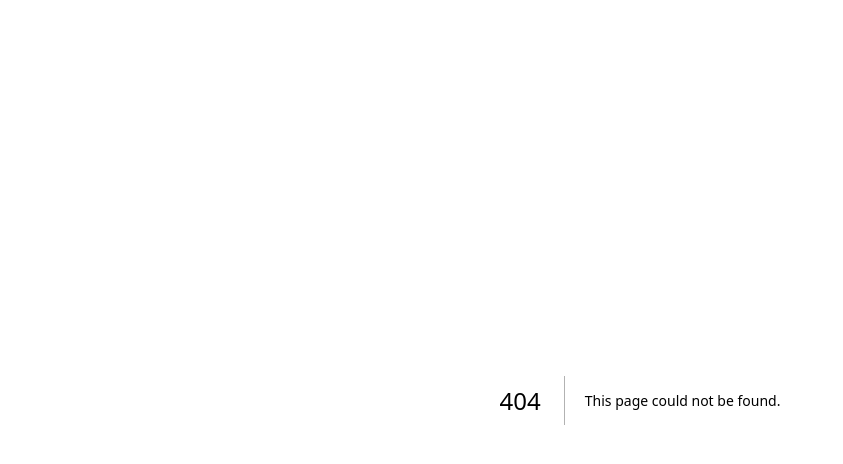
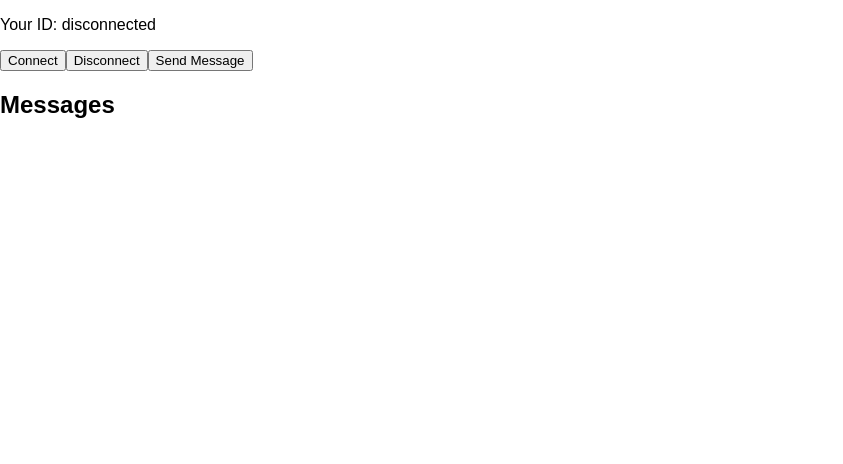
Before and after one commit to mayonnaise-game/mayonnaise-frontend, a Next.js app: page /socket in a window 1280 px wide. Before the commit this address had no page. Shown: the top 464 px of the page, without its empty margins (0-843 px from the left). Built offline with nearby package versions, Linux system fonts and the light colour scheme; a web font is replaced by a local one.

Commit message:
소켓 테스트 완료

```diff
--- a/package.json
+++ b/package.json
@@ -17,7 +17,8 @@
     "next": "13.5.6",
     "react": "^18",
     "react-dom": "^18",
-    "recoil": "^0.7.7"
+    "recoil": "^0.7.7",
+    "socket.io-client": "^4.7.4"
   },
   "devDependencies": {
     "@types/node": "20.11.6",
--- /dev/null
+++ b/src/app/socket/page.tsx
@@ -0,0 +1,86 @@
+"use client";
+import { useEffect, useRef, useState } from "react";
+import { io } from "socket.io-client";
+
+const BASE_URL = "https://api-dev.yoriquiz.site/";
+
+function App() {
+  const [socketId, setSocketId] = useState<string>("disconnected");
+  const [messages, setMessages] = useState<string[]>([]);
+
+  const socketRef = useRef(io(`${BASE_URL}`, { autoConnect: false }));
+
+  useEffect(() => {
+    function onConnect() {
+      console.log("connected");
+      if (socketRef.current && socketRef.current.id) {
+        setSocketId(socketRef.current.id);
+      }
+    }
+
+    function onDisconnect() {
+      console.log("disconnected");
+      setSocketId("disconnected");
+    }
+
+    function onMessageReceived(message: string) {
+      console.log("Message from server:", message);
+      setMessages((prevMessages) => [...prevMessages, message]);
+    }
+
+    if (socketRef.current) {
+      socketRef.current.on("connect", onConnect);
+      socketRef.current.on("disconnect", onDisconnect);
+      socketRef.current.on("broadcast", onMessageReceived);
+    }
+
+    return () => {
+      if (socketRef.current) {
+        socketRef.current.off("connect", onConnect);
+        socketRef.current.off("disconnect", onDisconnect);
+        socketRef.current.off("broadcast", onMessageReceived);
+      }
+    };
+  }, [socketRef.current]);
+
+  const handleDisconnect = () => {
+    console.info("Disconnecting socketRef.current...");
+    if (socketRef.current) {
+      socketRef.current.disconnect();
+      console.log("disconnected");
+    }
+  };
+
+  console.log("isListening", socketRef.current?.hasListeners("broadcast")); // true
+  console.log("isConnected", socketRef.current?.connected); // false
+
+  const handleConnect = () => {
+    console.info("Connecting socketRef.current...");
+    if (socketRef.current) {
+      socketRef.current.connect();
+    }
+  };
+
+  return (
+    <div className="App">
+      <p>Your ID: {socketId}</p>
+      <button onClick={handleConnect}>Connect</button>
+      <button onClick={handleDisconnect}>Disconnect</button>
+      <button
+        onClick={() =>
+          socketRef.current?.emit("message", ["Hello from " + socketId])
+        }
+      >
+        Send Message
+      </button>
+      <div>
+        <h2>Messages</h2>
+        {messages.map((msg, index) => (
+          <p key={index}>{msg}</p>
+        ))}
+      </div>
+    </div>
+  );
+}
+
+export default App;
```
Also changed, not shown: 1 other file (tests, documents, lock files or other folders).
